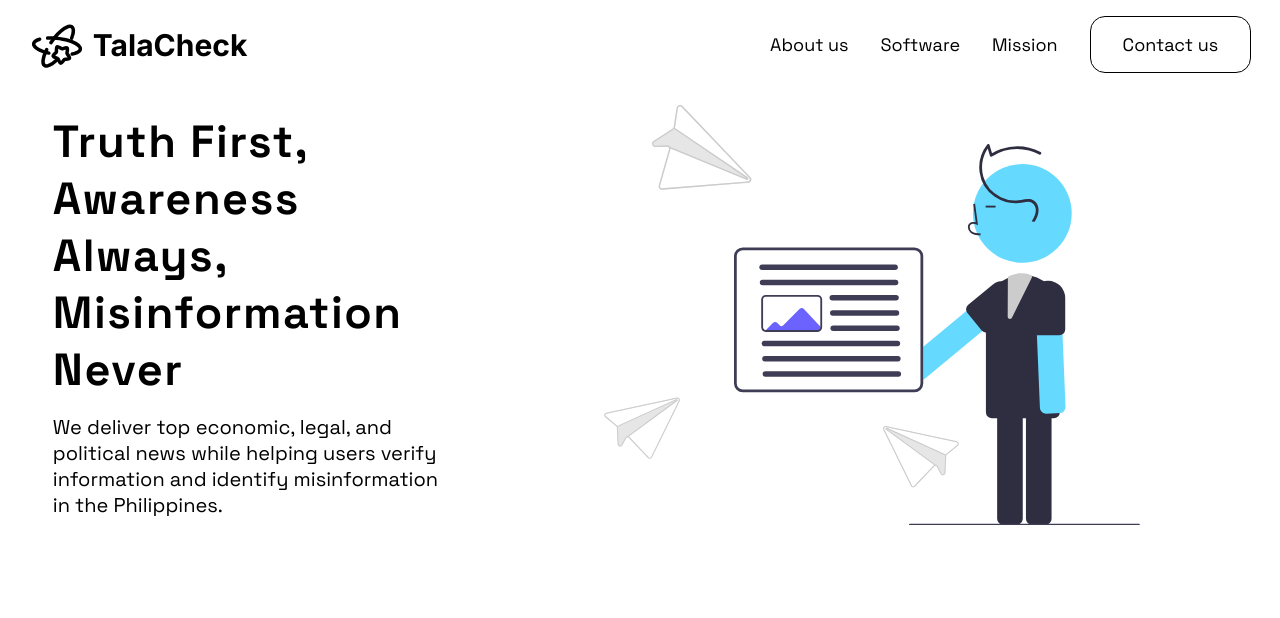
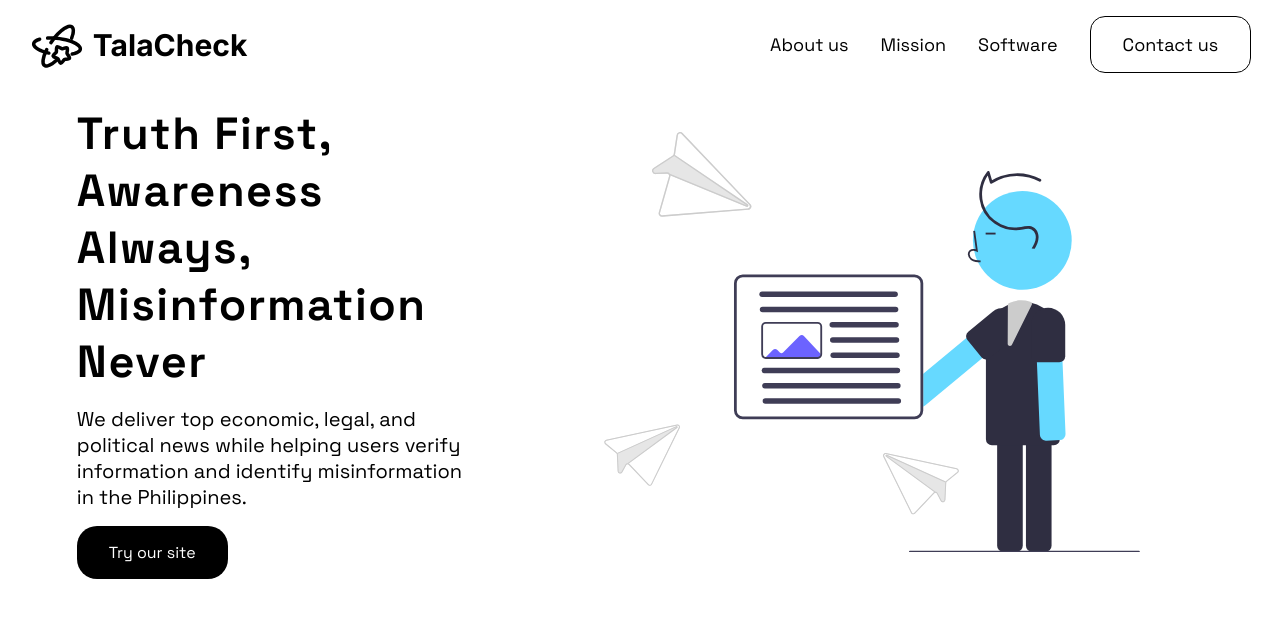
Before and after one commit to tempestmeow/TalaCheck-, a Next.js app: page / in a window 1280 px wide. Shown: the top 618 px of the page. Built offline with nearby package versions, Linux system fonts and the light colour scheme; a web font is replaced by a local one.

Commit message:
added a button

```diff
--- a/app/global.css
+++ b/app/global.css
@@ -133,6 +133,7 @@ body {
   max-width: 31vw;
   min-width: 300px;
   gap: 1rem;
+  margin-left: 1.5rem;
 }
 
 .mission-text {
@@ -154,6 +155,7 @@ body {
 @media (max-width: 768px) {
   .mission-left {
     max-width: 400px;
+    margin-left: unset;
   }
 
   .mission-text {
@@ -177,3 +179,11 @@ body {
     max-height: 300px;
   }
 }
+
+.mission-link {
+  padding: 1rem 2rem;
+  color: white;
+  background-color: black;
+  width: max-content;
+  border-radius: 20px;
+}
--- a/app/page.js
+++ b/app/page.js
@@ -18,6 +18,7 @@ export default function Home() {
                 users verify information and identify misinformation in the
                 Philippines.
               </span>
+              <span className="mission-link">Try our site</span>
             </div>
             <MissionIcon />
           </div>
--- a/components/Header.jsx
+++ b/components/Header.jsx
@@ -8,8 +8,8 @@ export default function Header() {
       </div>
       <div className="header-right">
         <a className="header-about">About us</a>
+        <a className="header-mission">Mission</a>
         <a className="header-software">Software</a>
-        <a className="header-mission">Mission</a>
         <a className="header-contact">Contact us</a>
       </div>
     </div>
--- a/public/TalaIcon.jsx
+++ b/public/TalaIcon.jsx
@@ -13,7 +13,7 @@ export default function TalaIcon() {
       <g
         id="SVGRepo_tracerCarrier"
         strokeLinecap="round"
-        strokeLineJoin="round"
+        strokeLinejoin="round"
       />
 
       <g id="SVGRepo_iconCarrier">
```
